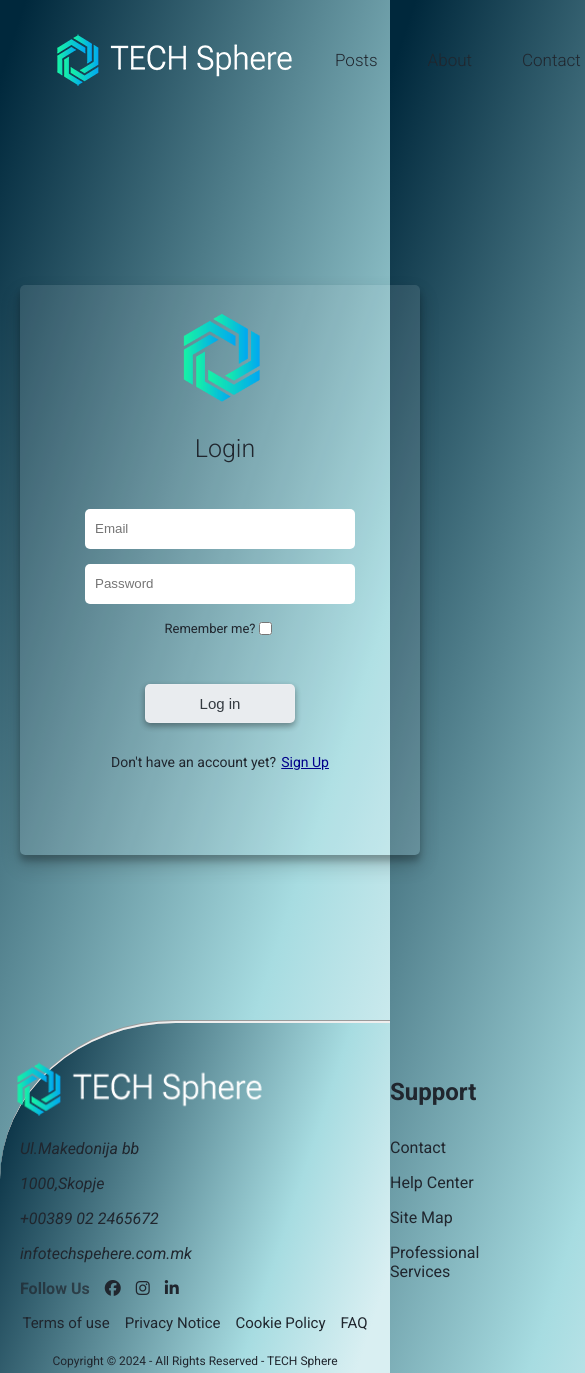
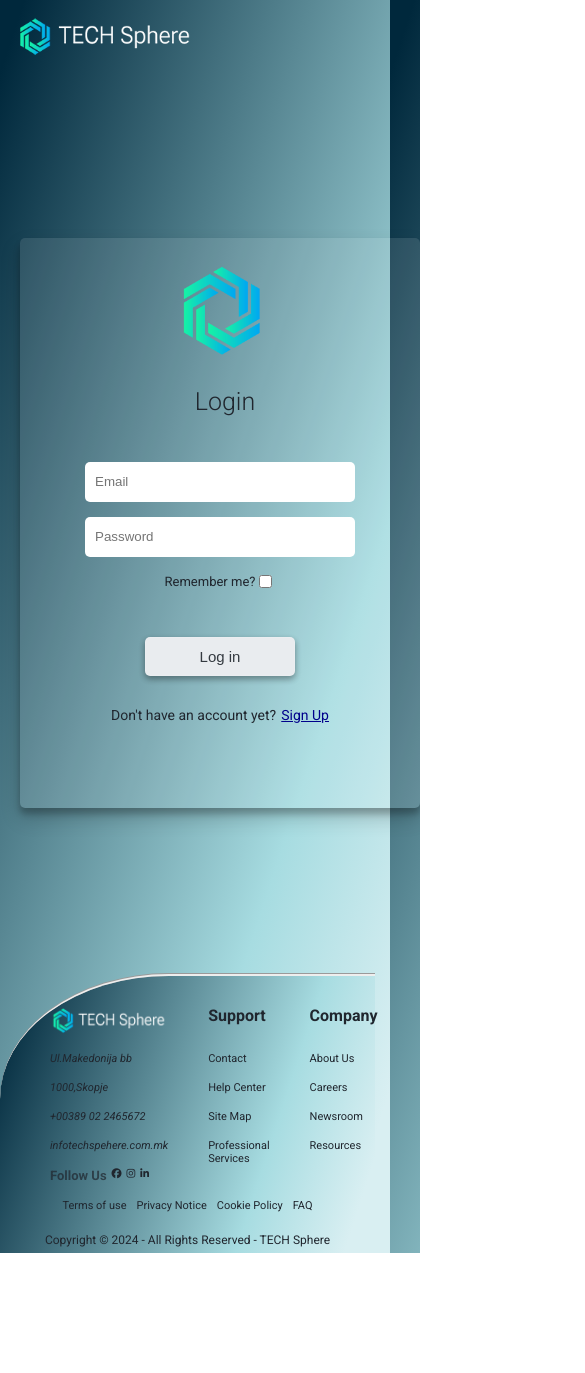
Before and after one commit to qa-codecademy/sp2024-cp04-dtb-1-phase2, an Angular app in the folder client/: page /login in a window 390 px wide. Shown: the top 1373 px of the page, 585 px wide, since content can reach past the window. After the commit the page ends 1253 px from the top, so only its background shows below. Built offline with nearby package versions, Linux system fonts and the light colour scheme.

Commit message:
add response

```diff
--- a/client/src/app/core/components/footer/footer.component.scss
+++ b/client/src/app/core/components/footer/footer.component.scss
@@ -99,3 +99,56 @@ footer {
     font-weight: 600;
   }
 }
+
+@media only screen and (max-width: 440px) {
+  footer {
+    width: 375px;
+    font-size: 10px;
+
+    .footer-section {
+      gap: 0px;
+      margin: 0;
+      padding: 0;
+    }
+
+    menu {
+      h2 {
+        font-size: 16px;
+        margin-bottom: 15px;
+        margin-top: 15px;
+      }
+    }
+
+    li {
+      list-style-type: none;
+      margin-bottom: 16px;
+      font-size: 11px;
+    }
+
+    .social-links {
+      gap: 5px;
+      padding-left: 50px;
+
+      h2 {
+        font-size: 13px;
+        font-weight: 600;
+      }
+    }
+
+    .logo {
+      width: 100%;
+      height: auto;
+      padding-left: 50px;
+      padding-top: 15px;
+    }
+
+    .address {
+      padding-left: 50px;
+    }
+
+    .infothree {
+      gap: 10px;
+      font-size: 15px;
+    }
+  }
+}
--- a/client/src/app/core/components/header/header.component.scss
+++ b/client/src/app/core/components/header/header.component.scss
@@ -100,3 +100,22 @@
 .dropdown:hover .dropdown-content {
   display: block;
 }
+
+@media only screen and (max-width: 440px) {
+  .Header {
+    display: grid;
+    grid-template-columns: 1fr max-content;
+    align-items: center;
+    padding: 15px 15px;
+
+    .logo-div {
+      img {
+        width: 180px;
+      }
+    }
+
+    nav {
+      display: none;
+    }
+  }
+}
--- a/client/src/app/feature/contact/contact.component.scss
+++ b/client/src/app/feature/contact/contact.component.scss
@@ -141,3 +141,6 @@
     }
   }
 }
+
+@media only screen and (max-width: 440px) {
+}
--- a/client/src/app/feature/home/home.component.scss
+++ b/client/src/app/feature/home/home.component.scss
@@ -71,3 +71,20 @@
   color: var(--font-search-text);
   border: 2px solid var(--translucent-color);
 }
+
+//RESPONSE HOME PAGE
+@media only screen and (max-width: 440px) {
+  .home-page {
+    .home-ads-container {
+      display: none;
+    }
+
+    .home-post-list-container {
+      padding: 0;
+    }
+
+    .search-input {
+      width: 335px;
+    }
+  }
+}
--- a/client/src/app/feature/posts/components/comment-form/comment-form.component.scss
+++ b/client/src/app/feature/posts/components/comment-form/comment-form.component.scss
@@ -33,3 +33,11 @@
     font-weight: 300;
   }
 }
+
+@media only screen and (max-width: 440px) {
+  .comment-form {
+    textarea {
+      width: 100%;
+    }
+  }
+}
--- a/client/src/app/feature/posts/components/post-card/post-card.component.scss
+++ b/client/src/app/feature/posts/components/post-card/post-card.component.scss
@@ -59,3 +59,43 @@
 .tag-span {
   color: var(--font-blue);
 }
+
+//RESPONSE POST-CARD
+@media only screen and (max-width: 440px) {
+  .description-post {
+    padding: 25px;
+
+    h2,
+    p {
+      font-size: 16px;
+    }
+  }
+
+  .item-post {
+    width: 335px;
+    height: 440px;
+  }
+
+  .image-post {
+    height: 200px;
+    width: 100%;
+  }
+
+  .post-info {
+    p {
+      font-size: 13px;
+    }
+    samp {
+      font-size: 13px;
+    }
+  }
+
+  .post-button-container {
+    width: 100%;
+    display: flex;
+    justify-content: space-between;
+    align-items: center;
+    text-align: center;
+    padding-top: 30px;
+  }
+}
--- a/client/src/styles.scss
+++ b/client/src/styles.scss
@@ -1,6 +1,7 @@
 @import url("https://fonts.googleapis.com/css2?family=Lato:ital,wght@0,100;0,300;0,400;0,700;0,900;1,100;1,300;1,400;1,700;1,900&family=Roboto:ital,wght@0,100;0,300;0,400;0,500;0,700;0,900;1,100;1,300;1,400;1,500;1,700;1,900&display=swap");
 @import "./assets/variables";
 @import "./assets/forms";
+@import "./assets/response";
 
 * {
   box-sizing: border-box;
```
Also changed, not shown: client/src/assets/response.scss (added).
